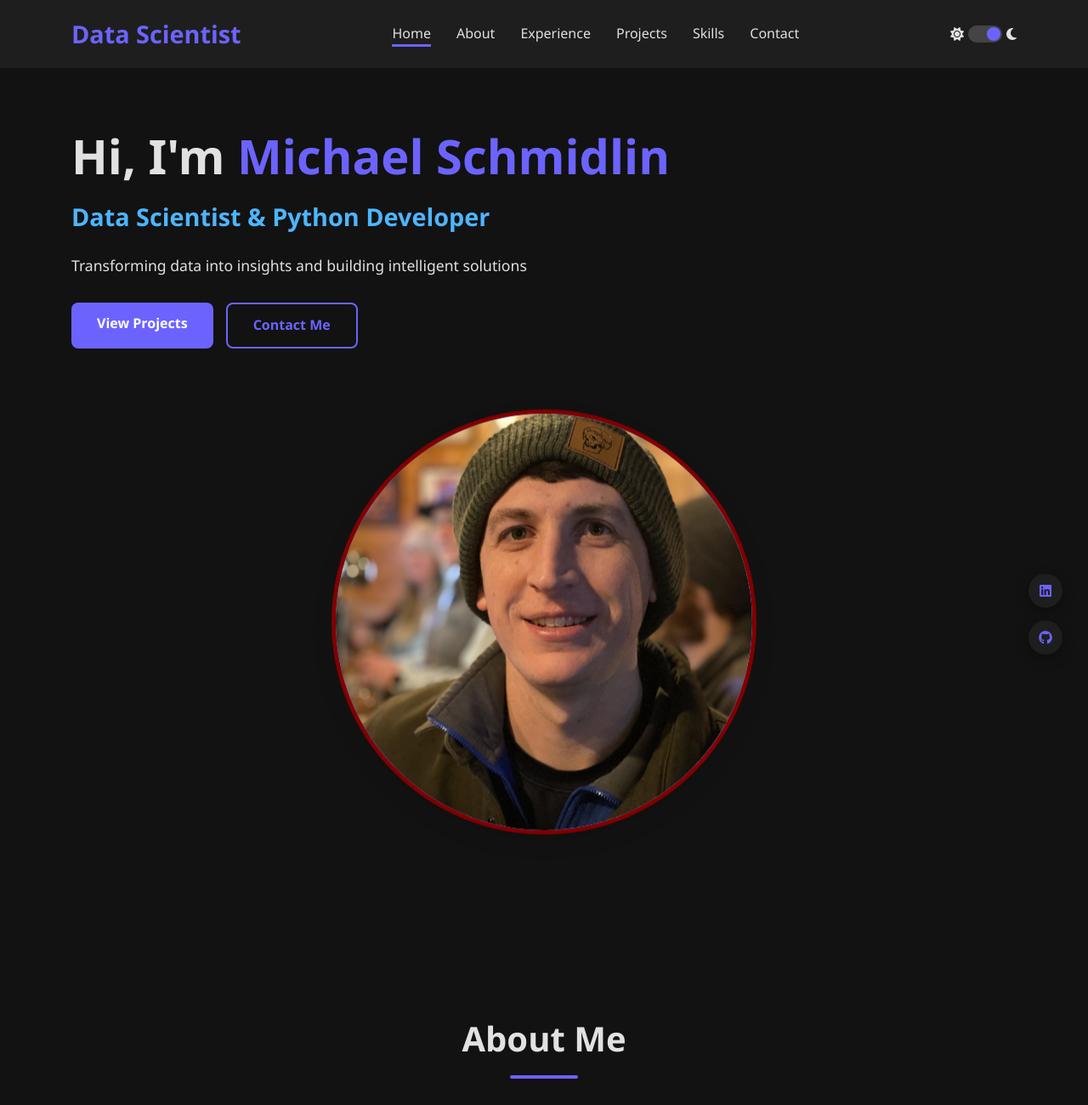
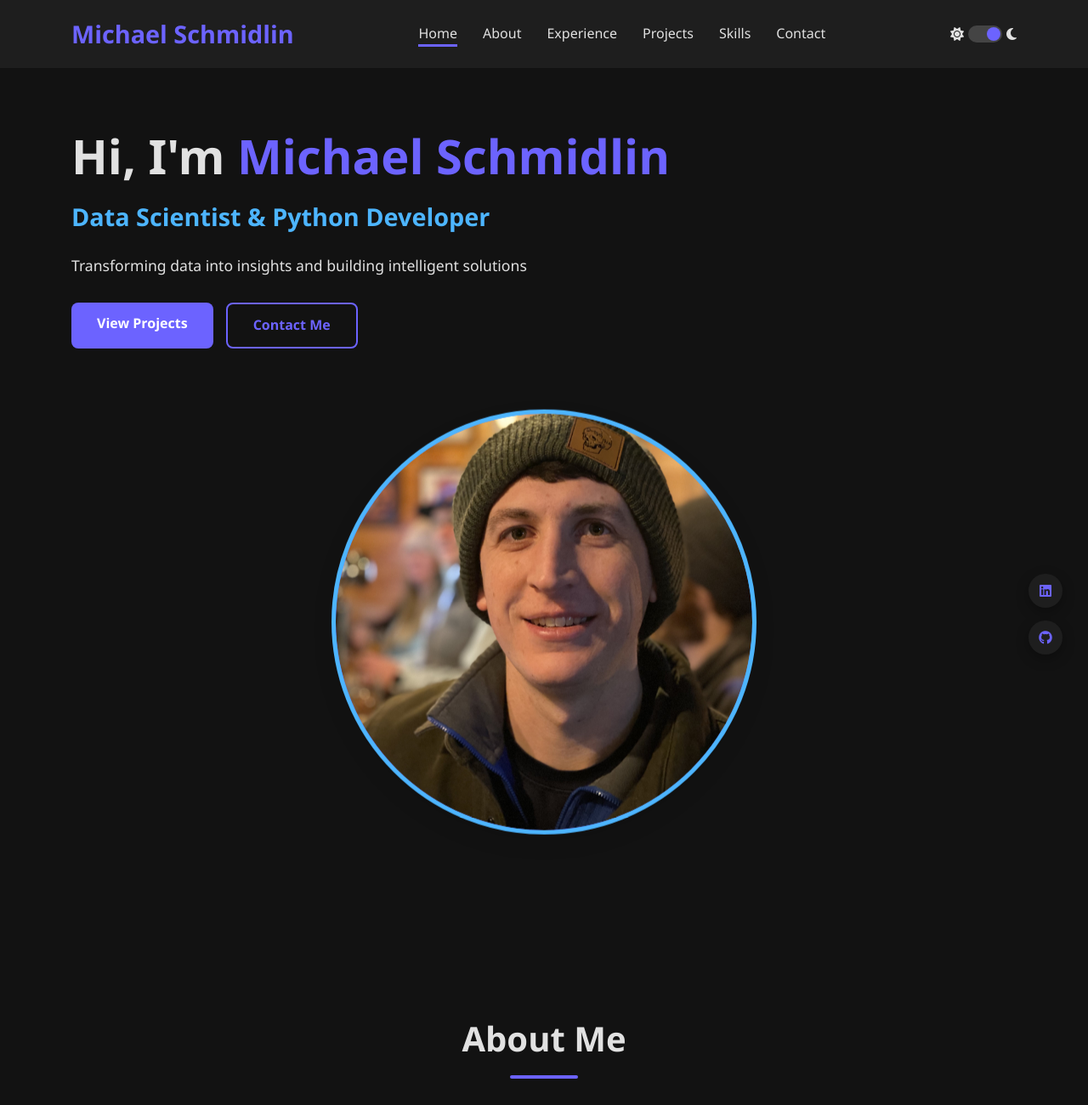
Before and after one commit to mschmidlin1/PortfolioWebsite, a plain HTML site: page index.html in a window 1280 px wide. Shown: the top 1300 px of the page at 85% size. Drawn offline with nearby package versions, Linux system fonts and the light colour scheme.

Commit message:
made circle blue

```diff
--- a/index.html
+++ b/index.html
@@ -13,7 +13,7 @@
     <header>
         <div class="container">
             <nav>
-                <div class="logo">Data Scientist</div>
+                <div class="logo">Michael Schmidlin</div>
                 <ul class="nav-links">
                     <li><a href="#home" class="active">Home</a></li>
                     <li><a href="#about">About</a></li>
@@ -61,7 +61,7 @@
                     </div>
                 </div>
                 <div class="hero-image" style="margin-top: 80px;">
-                    <div class="profile-img-container" style="border: 5px solid #800000; border-radius: 50%; overflow: hidden; width: 500px; height: 500px; max-width: 90vw; max-height: 90vw; aspect-ratio: 1/1;">
+                    <div class="profile-img-container" style="border: 5px solid #4db5ff; border-radius: 50%; overflow: hidden; width: 500px; height: 500px; max-width: 90vw; max-height: 90vw; aspect-ratio: 1/1;">
                         <img src="images/IMG_7008.jpg" alt="Profile Image" class="profile-img" style="width: 100%; height: 100%; object-fit: cover; border-radius: 50%; display: block;">
                     </div>
                 </div>
```
